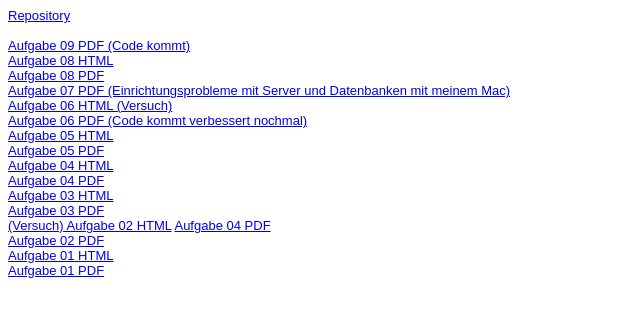
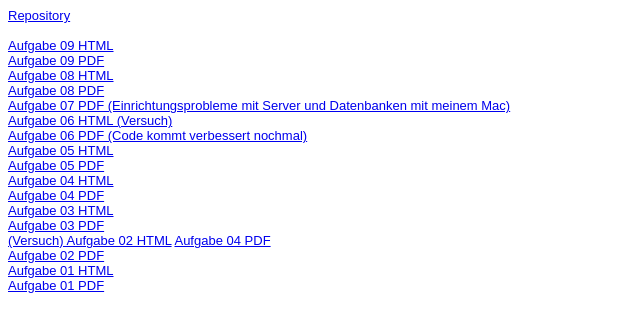
Before and after one commit to picciril/EIA2, a plain HTML site: page steckbrief.htm in a window 1280 px wide. Shown: the whole page, without its empty margins (0-640 px from the left). Drawn offline with Linux system fonts and the light colour scheme.

Commit message:
Verbesserung

```diff
--- a/steckbrief.htm
+++ b/steckbrief.htm
@@ -15,7 +15,8 @@ body {
 <body>
 <a href="https://github.com/picciril/picciril.github.io" target="_blank">Repository</a><br>
 <br>
-<a href="https://picciril.github.io/EIA2/Aufgabe 9/L09_Classes.pdf" target="_blank">Aufgabe 09 PDF (Code kommt)</a><br>
+<a href="https://picciril.github.io/EIA2/Aufgabe 9/L09_Virus.html" target="_blank">Aufgabe 09 HTML</a><br>
+<a href="https://picciril.github.io/EIA2/Aufgabe 9/L09_Classes.pdf" target="_blank">Aufgabe 09 PDF</a><br>
 <a href="https://picciril.github.io/EIA2/Aufgabe 8/L08_Virus.html" target="_blank">Aufgabe 08 HTML</a><br>
 <a href="https://picciril.github.io/EIA2/Aufgabe 8/L08_Virus.pdf" target="_blank">Aufgabe 08 PDF</a><br>
 <a href="https://picciril.github.io/EIA2/Aufgabe 7/L07_Database.pdf" target="_blank">Aufgabe 07 PDF (Einrichtungsprobleme mit Server und Datenbanken mit meinem Mac)</a><br>
```
Also changed, not shown: Aufgabe 9/L09_Virus.html (renamed from Aufgabe 9/virus.html).
